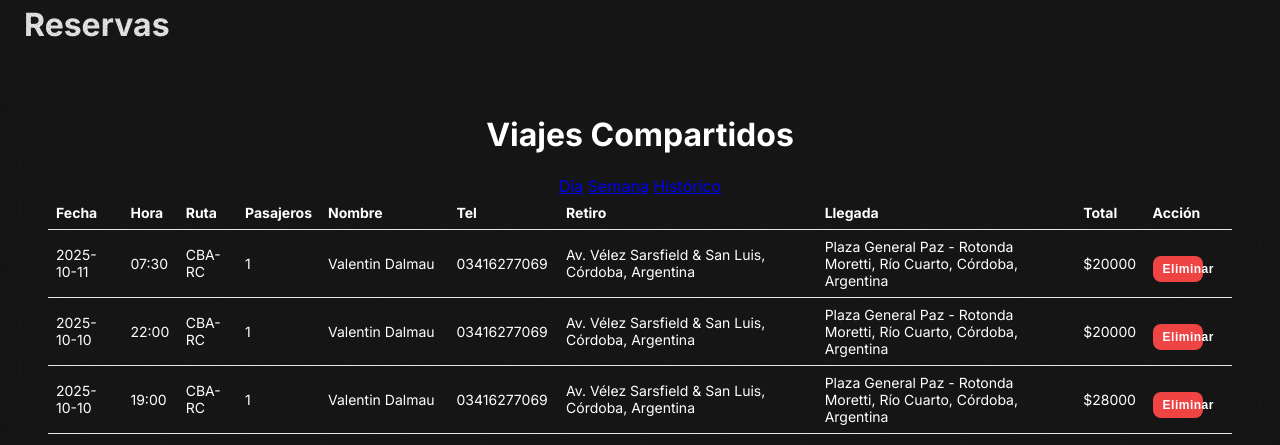
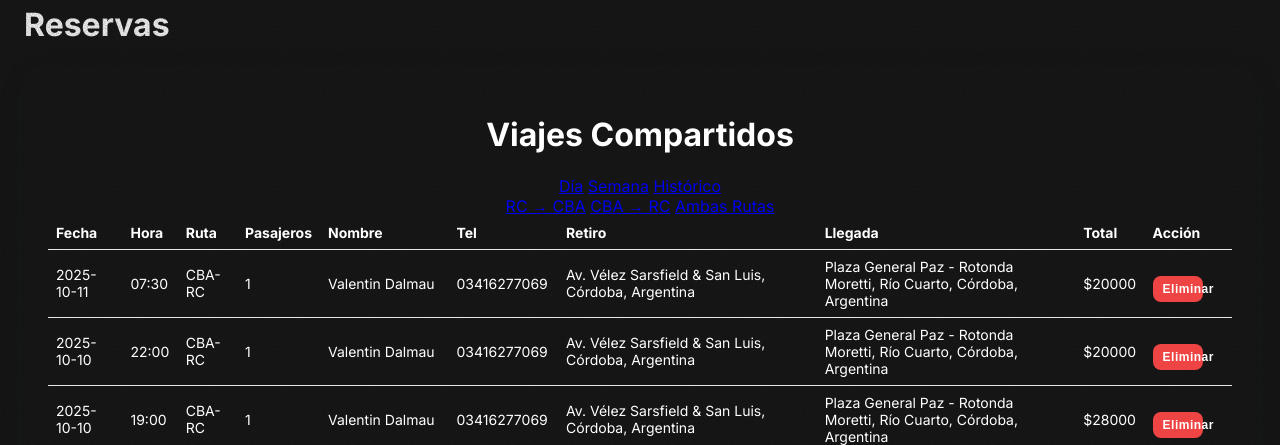
Before and after one commit to urielssan/subite, a Flask app: page /admin/bookings in a window 1280 px wide. Shown: the part 134-579 px from the top of the page. Run offline with Flask 3, Linux system fonts and the light colour scheme; the visitor is signed in with stand-in values (Sample User, id 1); data comes from the database, SQL or seed files in the repository; both versions use the stored data as it was after the commit.

Commit message:
Filtro RC CBA

```diff
--- a/app.py
+++ b/app.py
@@ -878,34 +878,40 @@ def admin_schedules():
 
     return render_template('admin_schedules.html', grouped_schedules=grouped, booked_seats=booked_seats)
 
+
 @app.route('/admin/bookings')
 @login_required
 def admin_bookings():
-    filter_by = request.args.get('filter', 'all')
+    # 1. Leemos ambos parámetros de la URL. Si no existen, usamos 'all'.
+    filter_by_date = request.args.get('filter', 'all')
+    filter_by_route = request.args.get('route', 'all')
 
-    # --- Lógica para Viajes Compartidos ---
-    query = SharedBooking.query
+    # 2. Iniciamos la consulta base uniendo las tablas necesarias
+    query = SharedBooking.query.join(TripSchedule, SharedBooking.schedule)
+
+    # 3. Aplicamos el filtro de FECHA si es necesario
     today = date.today()
-
-    if filter_by == 'day':
-        # Unimos SharedBooking con TripSchedule y filtramos por la fecha de hoy
-        query = query.join(TripSchedule, SharedBooking.schedule).filter(TripSchedule.date == today)
-
-    elif filter_by == 'week':
+    if filter_by_date == 'day':
+        query = query.filter(TripSchedule.date == today)
+    elif filter_by_date == 'week':
         start_of_week = today - dtime(days=today.weekday())
         end_of_week = start_of_week + dtime(days=6)
-        # Unimos SharedBooking con TripSchedule y filtramos por el rango de la semana
-        query = query.join(TripSchedule, SharedBooking.schedule).filter(TripSchedule.date.between(start_of_week, end_of_week))
+        query = query.filter(TripSchedule.date.between(start_of_week, end_of_week))
 
-    # Ordenamos por fecha de creación (los más nuevos primero)
+    # 4. Aplicamos el filtro de RUTA si es necesario
+    if filter_by_route in ['RC-CBA', 'CBA-RC']:
+        query = query.filter(TripSchedule.route == filter_by_route)
+
+    # 5. Finalmente, ordenamos y ejecutamos la consulta
     shared = query.order_by(SharedBooking.created_at.desc()).all()
 
-    # --- Lógica para las otras reservas (sin cambios por ahora, se pueden ordenar de la misma forma) ---
+    # Las otras reservas no cambian por ahora
     parcels = ParcelBooking.query.order_by(ParcelBooking.created_at.desc()).all()
     airport = AirportExclusive.query.order_by(AirportExclusive.created_at.desc()).all()
     exclusive = CityExclusive.query.order_by(CityExclusive.created_at.desc()).all()
     anywhere = AnywhereBooking.query.order_by(AnywhereBooking.created_at.desc()).all()
 
+    # 6. Pasamos AMBOS filtros activos al template
     return render_template(
         'admin_bookings.html',
         shared=shared,
@@ -913,7 +919,8 @@ def admin_bookings():
         airport=airport,
         exclusive=exclusive,
         anywhere=anywhere,
-        current_filter=filter_by
+        current_date_filter=filter_by_date,
+        current_route_filter=filter_by_route
     )
 
 @app.route('/admin/delete_booking', methods=['POST'])
--- a/templates/admin_bookings.html
+++ b/templates/admin_bookings.html
@@ -4,10 +4,18 @@
 <div class="card">
   <h1>Viajes Compartidos</h1>
 
-  <div class="filters">
-    <a href="{{ url_for('admin_bookings', filter='day') }}" class="btn {{ 'active' if current_filter == 'day' }}">Día</a>
-    <a href="{{ url_for('admin_bookings', filter='week') }}" class="btn {{ 'active' if current_filter == 'week' }}">Semana</a>
-    <a href="{{ url_for('admin_bookings', filter='all') }}" class="btn {{ 'active' if current_filter == 'all' }}">Histórico</a>
+    <div class="filters-container">
+    <div class="filter-group">
+      <a href="{{ url_for('admin_bookings', filter='day', route=current_route_filter) }}" class="btn {{ 'active' if current_date_filter == 'day' }}">Día</a>
+      <a href="{{ url_for('admin_bookings', filter='week', route=current_route_filter) }}" class="btn {{ 'active' if current_date_filter == 'week' }}">Semana</a>
+      <a href="{{ url_for('admin_bookings', filter='all', route=current_route_filter) }}" class="btn {{ 'active' if current_date_filter == 'all' }}">Histórico</a>
+    </div>
+
+    <div class="filter-group">
+      <a href="{{ url_for('admin_bookings', route='RC-CBA', filter=current_date_filter) }}" class="btn {{ 'active' if current_route_filter == 'RC-CBA' }}">RC → CBA</a>
+      <a href="{{ url_for('admin_bookings', route='CBA-RC', filter=current_date_filter) }}" class="btn {{ 'active' if current_route_filter == 'CBA-RC' }}">CBA → RC</a>
+      <a href="{{ url_for('admin_bookings', route='all', filter=current_date_filter) }}" class="btn {{ 'active' if current_route_filter == 'all' }}">Ambas Rutas</a>
+    </div>
   </div>
 
   <table class="table">
```
Also changed, not shown: data/subite.db.
